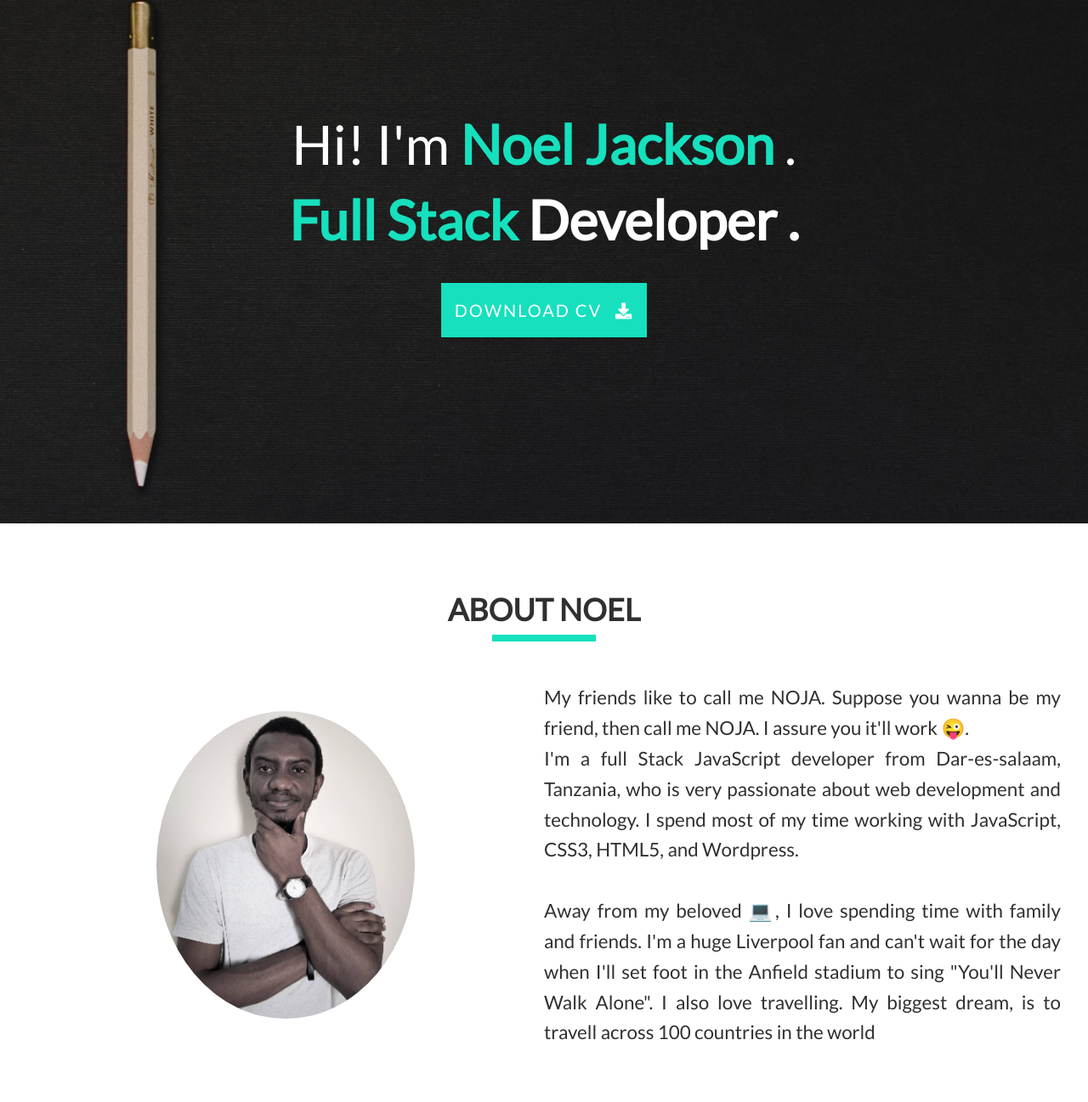
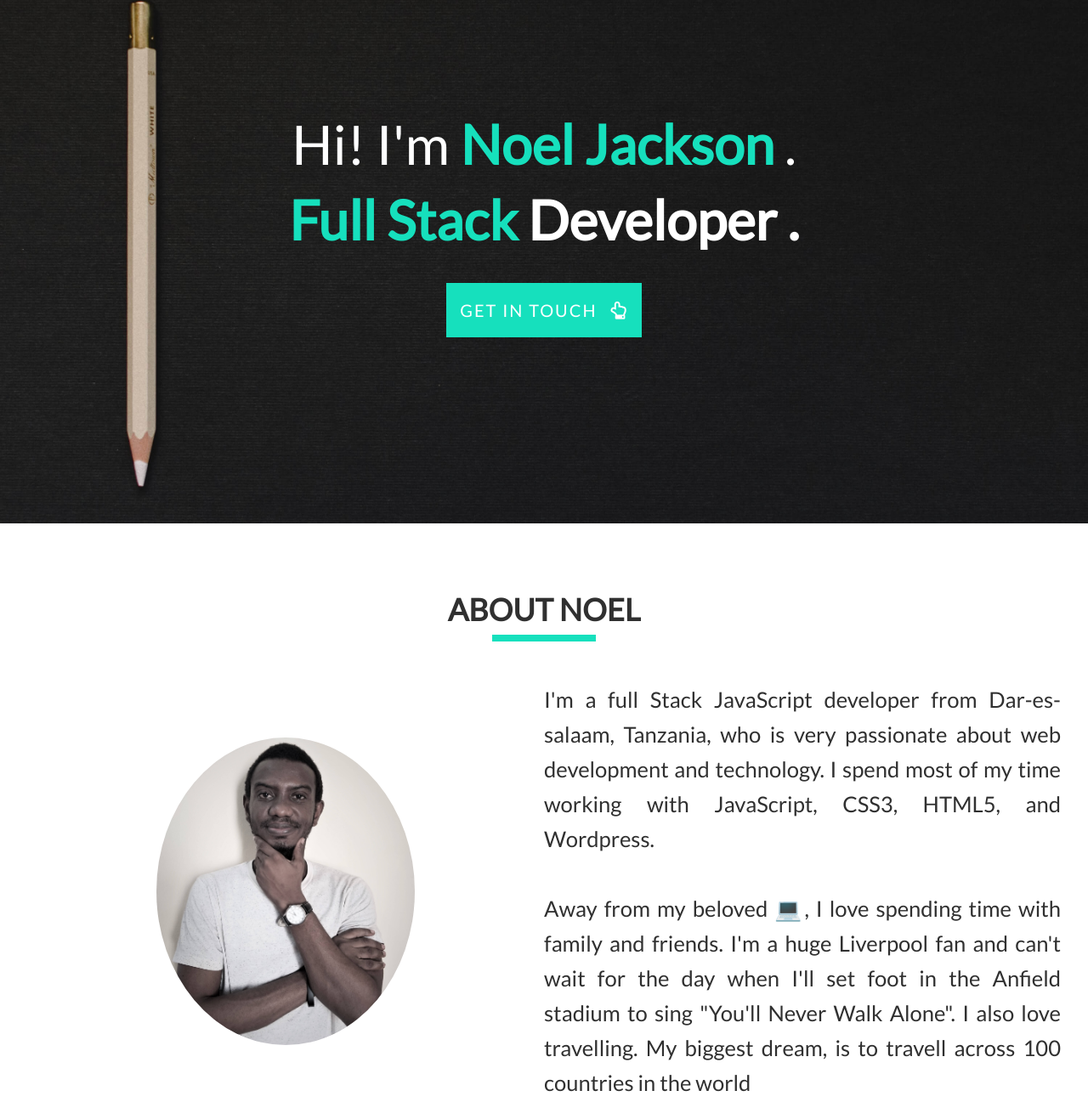
Before and after one commit to devnoja/portfolio, a website: page dist/index.html in a window 1280 px wide. Shown: the part 200-1497 px from the top of the page at 85% size. Drawn offline with Linux system fonts and the light colour scheme.

Commit message:
Add a CTA

```diff
--- a/dist/index.html
+++ b/dist/index.html
@@ -42,7 +42,7 @@
     <h1 class="section__title section__title-intro">
       <span class="highlights">Full Stack</span> Developer .
     </h1>
-    <a href="https://drive.google.com/open?id=1nxo181CuUvu4sjpwfgtTTzXHW2BbG3i3" target="_blank" class="btn intro-btn">Download CV<i class="fas fa-download"></i></a>
+    <a href="mailto:devnoja@gmail.com" class="btn intro-btn">Get In Touch<i class="far fa-hand-point-up"></i></a>
   </section>
 
   <!-- ABOUT -->
@@ -51,7 +51,6 @@
     <div class="about__wrapper">
       <img class="about__img" src="img/noel.jpg" alt="picture of Noel smilling" />
       <p class="about__text">
-        My friends like to call me NOJA. Suppose you wanna be my friend, then call me NOJA. I assure you it'll work &#128540;.<br>
         I'm a full Stack JavaScript developer from Dar-es-salaam, Tanzania, who is very passionate about web development and technology.
         I spend most of my time working with JavaScript, CSS3, HTML5, and Wordpress. <br><br>
         Away from my beloved 💻, I love spending time with family and friends. I'm a huge Liverpool fan and can't wait for the day when I'll
--- a/dist/style.css
+++ b/dist/style.css
@@ -201,9 +201,9 @@ h3 {
   padding: 1rem;
 }
 
-.intro-btn .fas {
+.intro-btn .far {
   margin-left: 1rem;
-  font-size: 1.2rem;
+  font-size: 1.3rem;
 }
 
 /* About */
@@ -218,7 +218,7 @@ h3 {
 }
 
 .about__text {
-  font-size: 1.4rem;
+  font-size: 1.6rem;
   text-align: justify;
 }
 
@@ -254,7 +254,7 @@ h3 {
 
 .service p {
   text-align: justify;
-  font-size: 1.3rem;
+  font-size: 1.4rem;
 }
 
 /* Projects */
```
